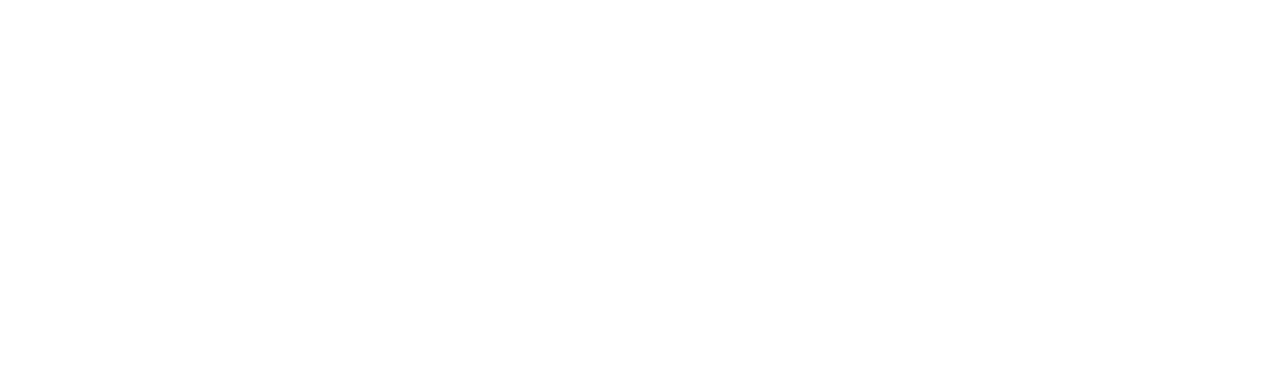
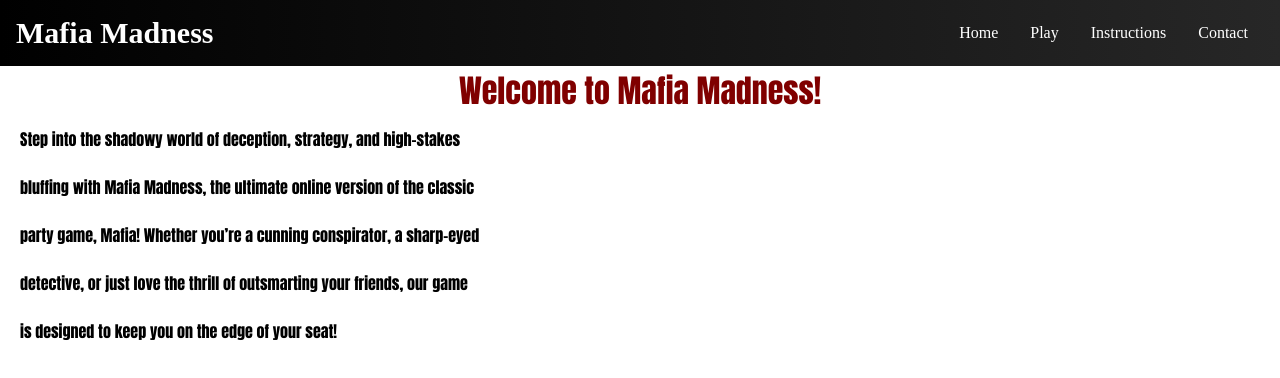
Before and after one commit to ArshiaShirbani/mafia-madness, a plain HTML site: page index.html in a window 1280 px wide. Drawn offline with Linux system fonts and the light colour scheme.

Commit message:
Updating Webpage

```diff
--- a/color.css
+++ b/color.css
@@ -2,18 +2,18 @@
     cursor: url("crosshair.png"), pointer;
 }
 */
-#wrapper {
-    width: 100%;
-    margin-left: auto;
-    margin-right: auto;
+
+*{
+    margin: 0;
+    box-sizing: border-box;
 
 }
 
 body{
-    background-color:  rgb(109, 109, 109);
 
-
-
+    height: 100vh;
+    width: 100vw;
+    overflow-x: hidden;
 }
 
 header{
@@ -25,16 +25,27 @@
     text-shadow: 4px 4px 7px #676767;
 }
 
-h1{
-    margin-bottom: 0%;  margin-top: 0%;
+.navigationBar {
+    background-image: linear-gradient( to right, rgb(0, 0, 0), rgb(39, 39, 39));
+    padding: 1rem;
+    text-decoration: none;
 }
-nav {
-    background-image: linear-gradient( to right, rgb(23, 35, 65), rgb(38, 45, 54));
-    padding: 1rem;
+.navigationDiv {
+    display: flex; align-items: center; justify-content: space-between;
 }
-
-nav{background-color: #BBDEFB; font-weight: bold; padding: 1rem;}
-
+.navigationLogo a {
+    font-size: 30px; font-weight: bold; color: #FFFFFF; text-decoration: none;
+}
+.navigationLogo img {
+    width: 40px;
+    margin-right: 10px;
+}
+.container {
+    max-width: 100%;
+    min-width: 100%;
+    display: grid;
+    justify-items: center;
+}
 nav ul {
     list-style-type: none;
     margin: 0; padding: 0; display: flex; justify-content: space-around;
@@ -47,24 +58,27 @@
      padding : 0.5rem 1rem; display: block;
 }
 
+h1{
+    margin-top: 0%; margin-bottom: 0%;
+}
 main {
 
-    background-color: rgb(0, 0, 0); color:aliceblue;
     font-family: Impact, Haettenschweiler, 'Arial Narrow Bold', sans-serif;
     width: 100%;
 
 }
 
 p{
-
     line-height: 300%;
     text-align: left;
-    max-width: 800px;
+    max-width: 480px;
+    padding-left: 20px;
 
 }
 
 .Title {
     text-align: center;
     color: maroon;
+    text-shadow: #676767;
 
 }
--- a/index.html
+++ b/index.html
@@ -1,10 +1,27 @@
 <!DOCTYPE html>
-<html lang = "en">
-
-
-
-
-
-
-
+<html lang ="en">
+<head>
+<title>Mafia Game</title>
+<meta charset="utf-8">
+<link rel = "stylesheet" href="color.css">
+</head>
+<body>
+    <nav class = "navigationBar">
+        <div class="navigationDiv">
+            <div class="navigationLogo"><a href="mafialogo.png">Mafia Madness</a></div>
+             <ul>
+                <li><a href ="index.html">Home </a> </li>
+                <li><a href ="playGame.html">Play</a></li>
+                <li><a href ="#instrucions">Instructions</a></li>
+                <li><a href ="#contact">Contact</a></li>
+            </ul>
+        </div>
+    </nav>
+<main>
+<div id ="wrapper">
+    <h1 class="Title">Welcome to Mafia Madness!</h1>
+    <p> Step into the shadowy world of deception, strategy, and high-stakes bluffing with Mafia Madness, the ultimate online version of the classic party game, Mafia! Whether you’re a cunning conspirator, a sharp-eyed detective, or just love the thrill of outsmarting your friends, our game is designed to keep you on the edge of your seat!</p>
+</div>
+</main>
+</body>
 </html>
```
Also changed, not shown: mafialogo.png (added).
